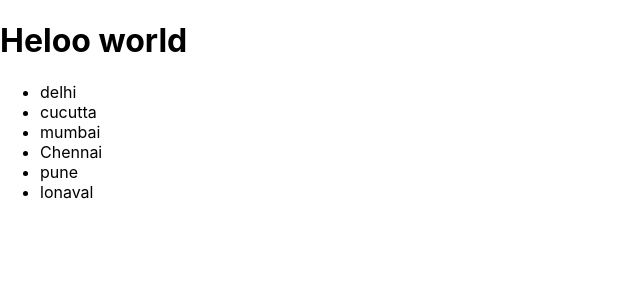
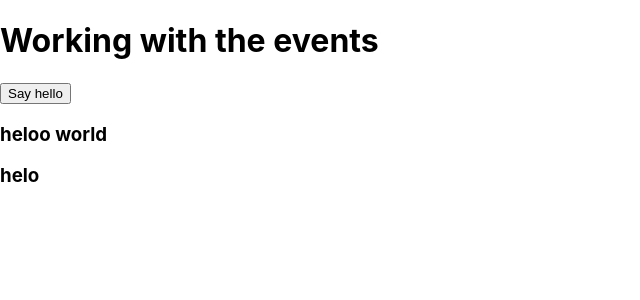
Before and after one commit to AKSHAY-MORE18/new-final-react-app-sb, a React (Create React App) app: page / in a window 1280 px wide. Shown: the top 300 px of the page, without its empty margins (0-640 px from the left). Built offline with nearby package versions, Linux system fonts and the light colour scheme.

Commit message:
bsic of list and evenets

```diff
--- a/src/App.js
+++ b/src/App.js
@@ -1,19 +1,18 @@
-import logo from './logo.svg';
-import './App.css';
+import logo from "./logo.svg";
+import "./App.css";
 
 function App() {
-  let title = "Heloo world";
-  let list = ["delhi", "cucutta", "mumbai", "Chennai", "pune", "lonaval"];
-  return(
-  <div>
-<h1>{title}</h1>
-<ul>
-{list.map((item)=>{
-return <li>{item}</li>;
-})}
-</ul>
+  let list = ["heloo world", "helo"];
+  return (
+    <div>
+      <h1>Working with the events</h1>
+      <input type="button" value="Say hello" />
+
+
+      {list.map((item)=>{
+        return <h3>{item}</h3>
+      })}
     </div>
   );
 }
-
 export default App;
```
